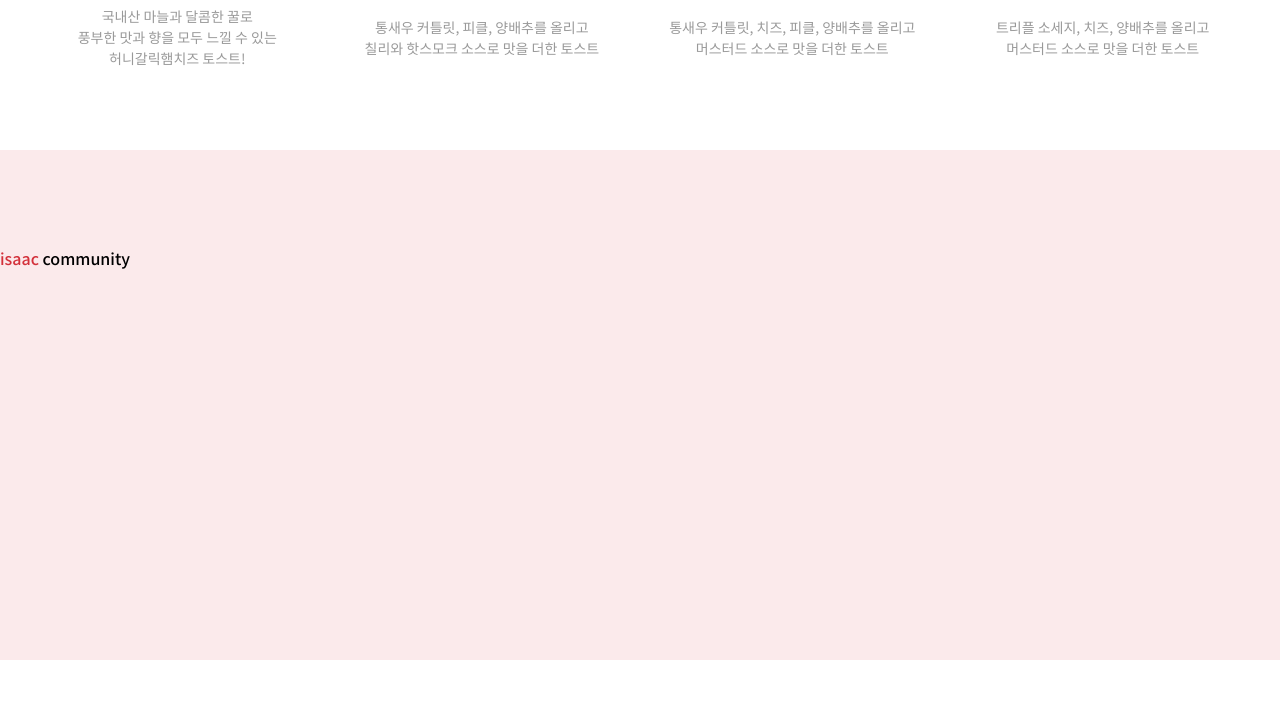
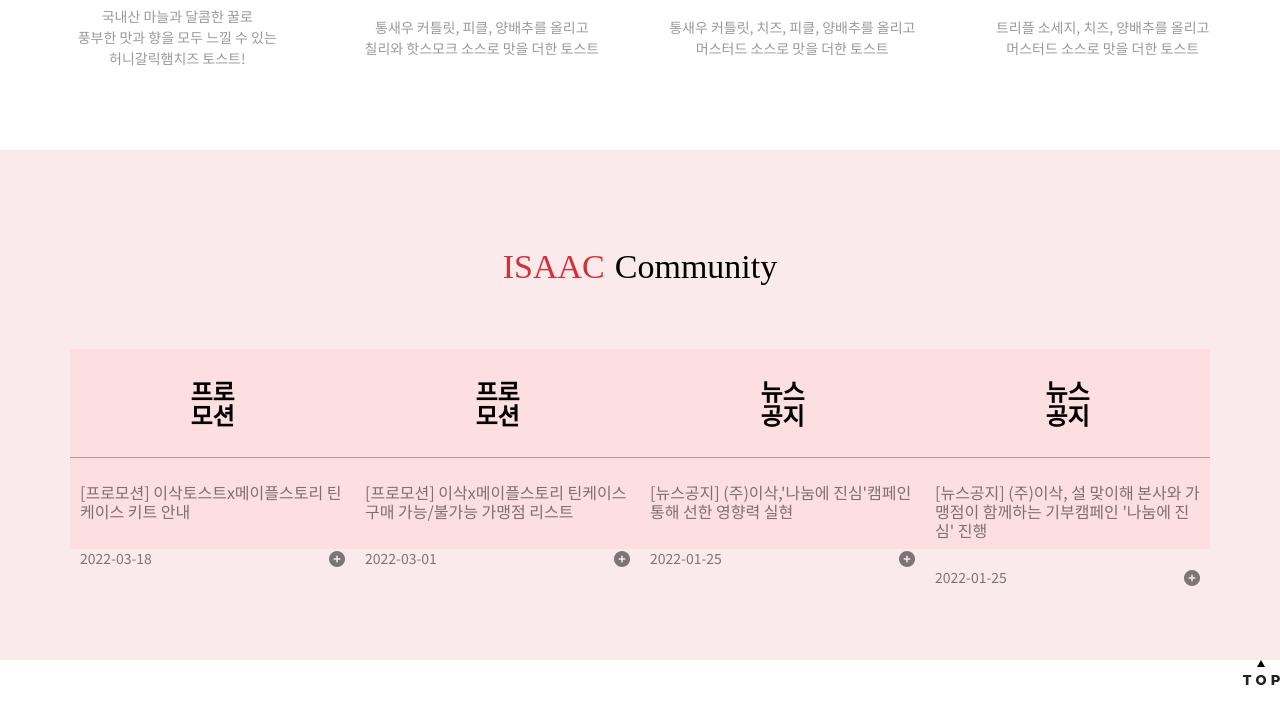
Before and after one commit to Min9ithub/isaac-toast-clone, a plain HTML site: page index.html in a window 1280 px wide. Shown: the part 2416-3140 px from the top of the page. Drawn offline with Linux system fonts and the light colour scheme; a web font is replaced by a local one.

Commit message:
Update index.html

```diff
--- a/index.html
+++ b/index.html
@@ -166,15 +166,71 @@
         </div>
       </section>
       <section class="community">
-        <span class="red_zone">isaac</span>
-        <span>community</span>
-        <div class="contents"></div>
-        <div class="contents"></div>
-        <div class="contents"></div>
-        <div class="contents"></div>
+        <div class="community_title">
+          <span class="red_zone">isaac</span>
+          <span>community</span>
+        </div>
+        <ul class="community_contents">
+          <li>
+            <a href=""
+              ><p class="community_contents_title">프로모션</p>
+              <div class="txt-bx">
+                <p class="txt">
+                  [프로모션] 이삭토스트x메이플스토리 틴케이스 키트 안내
+                </p>
+                <div class="txt-date-wrapper">
+                  <p class="date">2022-03-18</p>
+                  <i class="fa-solid fa-circle-plus"></i>
+                </div></div
+            ></a>
+          </li>
+          <li>
+            <a href=""
+              ><p class="community_contents_title">프로모션</p>
+              <div class="txt-bx">
+                <p class="txt">
+                  [프로모션] 이삭x메이플스토리 틴케이스 구매 가능/불가능 가맹점
+                  리스트
+                </p>
+                <div class="txt-date-wrapper">
+                  <p class="date">2022-03-01</p>
+                  <i class="fa-solid fa-circle-plus"></i>
+                </div></div
+            ></a>
+          </li>
+          <li>
+            <a href=""
+              ><p class="community_contents_title">뉴스공지</p>
+              <div class="txt-bx">
+                <p class="txt">
+                  [뉴스공지] (주)이삭,'나눔에 진심'캠페인 통해 선한 영향력 실현
+                </p>
+                <div class="txt-date-wrapper">
+                  <p class="date">2022-01-25</p>
+                  <i class="fa-solid fa-circle-plus"></i>
+                </div></div
+            ></a>
+          </li>
+          <li>
+            <a href=""
+              ><p class="community_contents_title">뉴스공지</p>
+              <div class="txt-bx">
+                <p class="txt">
+                  [뉴스공지] (주)이삭, 설 맞이해 본사와 가맹점이 함께하는
+                  기부캠페인 '나눔에 진심' 진행
+                </p>
+                <div class="txt-date-wrapper">
+                  <p class="date">2022-01-25</p>
+                  <i class="fa-solid fa-circle-plus"></i>
+                </div></div
+            ></a>
+          </li>
+        </ul>
       </section>
     </main>
-    <footer id="footer"></footer>
+    <footer id="footer">
+      <button class="top-btn"></button>
+    </footer>
   </body>
   <script
     src="https://kit.fontawesome.com/52a94dbd0d.js"
```
